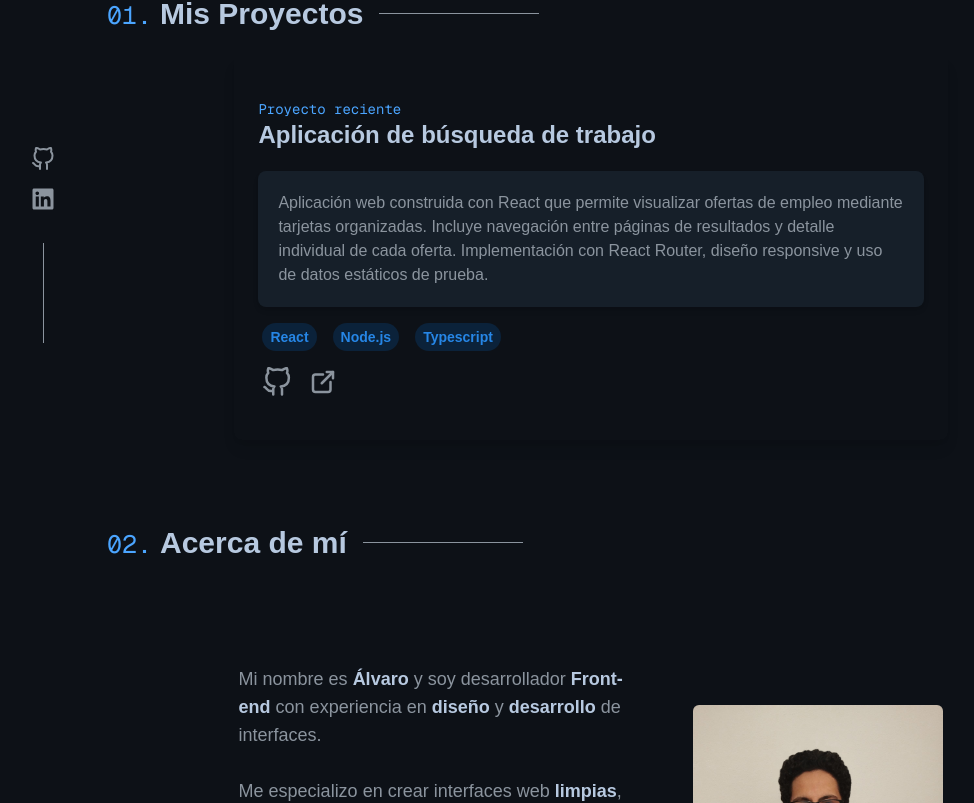
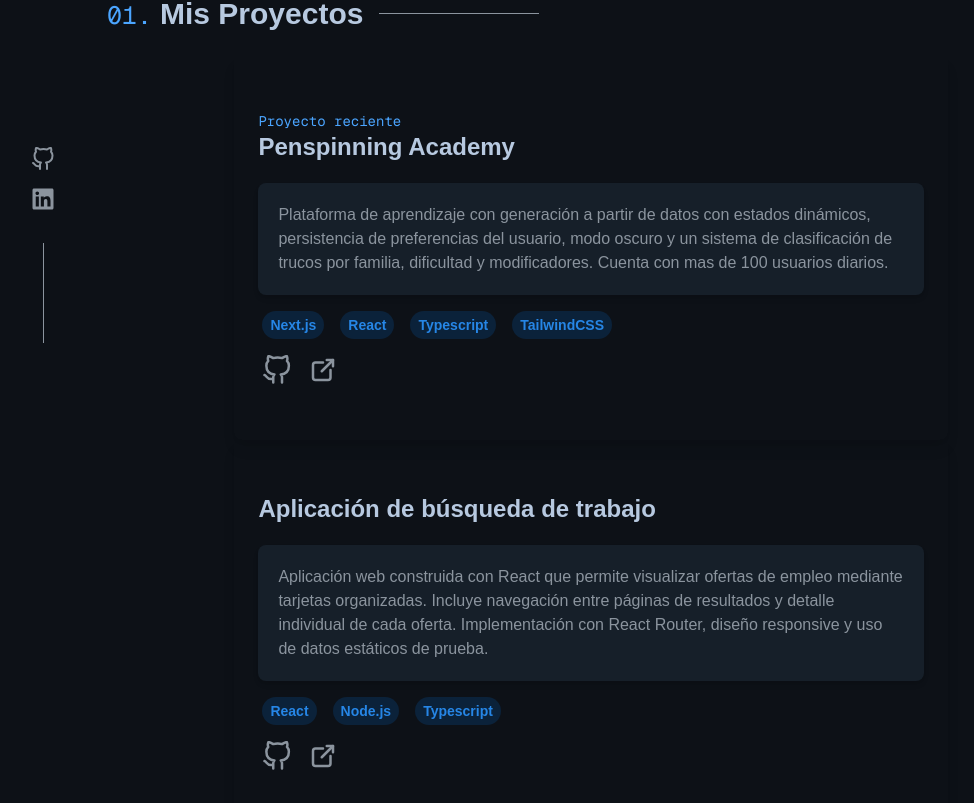
Before and after one commit to AllwarsGIT/portfolio-react, a Next.js app: page / in a window 1280 px wide. Shown: the part 457-1260 px from the top of the page, without its empty margins (49-1023 px from the left). Built offline with nearby package versions, Linux system fonts and the light colour scheme.

Commit message:
Project update

```diff
--- a/src/components/Header.tsx
+++ b/src/components/Header.tsx
@@ -22,8 +22,8 @@ function Header() {
     window.scrollTo({ top: y, behavior: "smooth" });
   }
 
-  setIsOpen(false);
-};
+    setIsOpen(false);
+  };
 
     const { elementRef, isIntersecting } = useIntersectionObserver({
         threshold: 0.10,
--- a/src/components/Projects.tsx
+++ b/src/components/Projects.tsx
@@ -25,19 +25,20 @@ function Projects() {
 
         <div className="flex flex-col ">
             <ProjectCard
+                githubUrl="https://github.com/AllwarsGIT/penspinning-academy"
+                demoUrl="https://penspinning-academy.vercel.app/"
+                techName={["Next.js", "React", "Typescript", "TailwindCSS"]}
+                last = "Proyecto reciente"
+                title="Penspinning Academy"
+                description="Plataforma de aprendizaje con generación a partir de datos con estados dinámicos, persistencia de preferencias del usuario, modo oscuro y un sistema de clasificación de trucos por familia, dificultad y modificadores. Cuenta con mas de 100 usuarios diarios."/>
+            <ProjectCard
                 githubUrl="https://github.com/AllwarsGIT/job-searching-app-react"
                 demoUrl="https://job-searching-app-react.vercel.app/"
                 techName={["React", "Node.js", "Typescript"]}
-                last = "Proyecto reciente"
+                last = ""
                 title="Aplicación de búsqueda de trabajo"
                 description="Aplicación web construida con React que permite visualizar ofertas de empleo mediante tarjetas organizadas. Incluye navegación entre páginas de resultados y detalle individual de cada oferta. Implementación con React Router, diseño responsive y uso de datos estáticos de prueba."/>
-            {/* <ProjectCard
-                githubUrl="https://github.com/AllwarsGIT/job-searching-app-react"
-                demoUrl="https://job-searching-app-react.vercel.app/"
-                techName={["React", "test2", "test", "test", "test", "test", "test"]}
-                last = "Proyecto reciente"
-                title="Aplicación de búsqueda de trabajo"
-                description="Aplicación web construida con React que permite visualizar ofertas de empleo mediante tarjetas organizadas. Incluye navegación entre páginas de resultados y detalle individual de cada oferta. Implementación con React Router, diseño responsive y uso de datos estáticos de prueba."/> */}
+
 
 
         </div>
```
